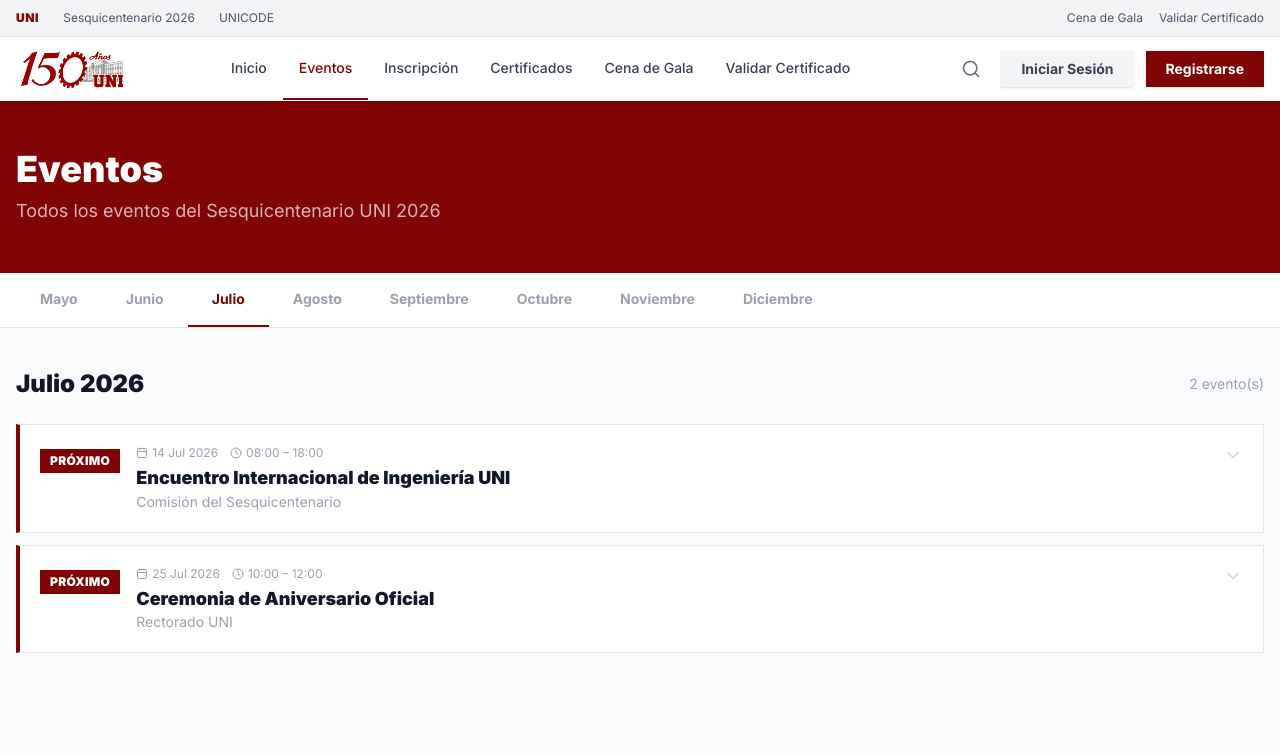
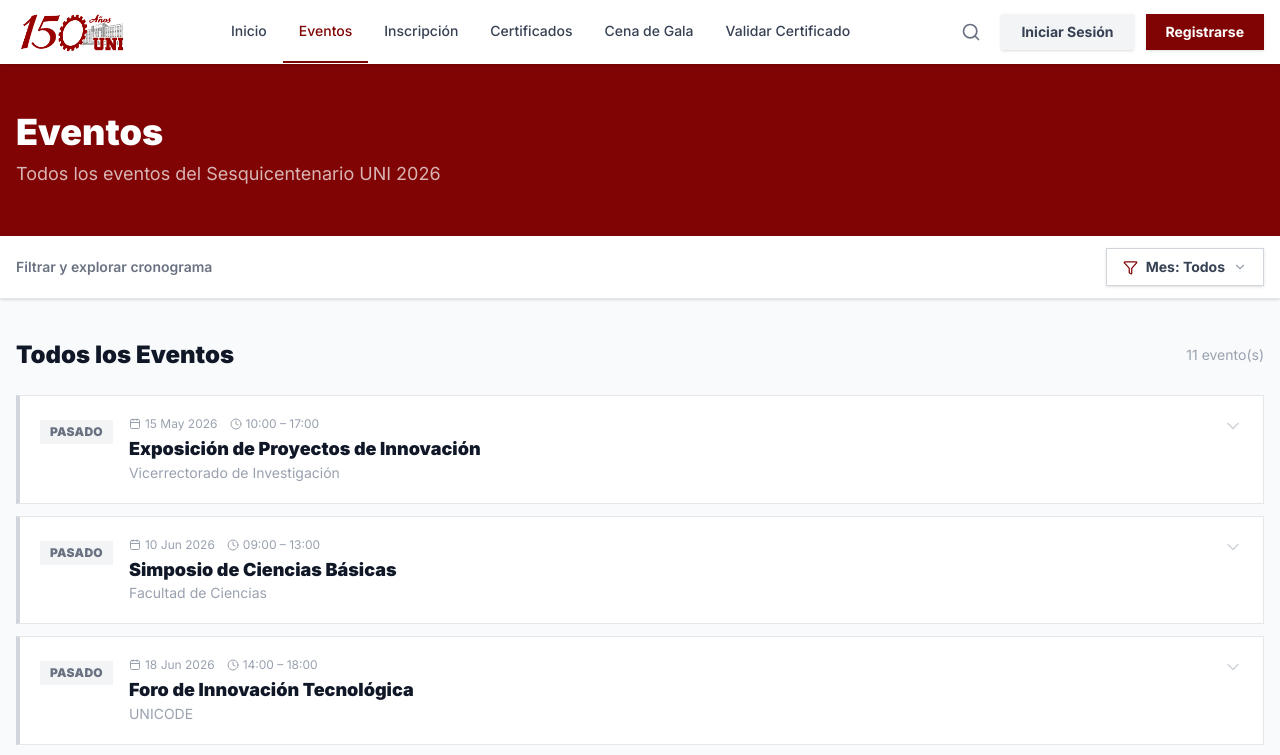
Before and after one commit to jeannrf/Sesquitec-UNI, a React (Vite) app: page /cronograma in a window 1280 px wide. Shown: the top 755 px of the page. Built offline with nearby package versions, Linux system fonts and the light colour scheme.

Commit message:
refactor(eventos): Added a filter and deleted the header

```diff
--- a/src/components/layout/Header.jsx
+++ b/src/components/layout/Header.jsx
@@ -51,21 +51,6 @@
 
   return (
     <header className="bg-white shadow-sm sticky top-0 z-50">
-      {/* Top bar */}
-      <div className="bg-gray-100 border-b border-gray-200">
-        <div className="max-w-7xl mx-auto px-4 flex items-center justify-between h-9 text-xs text-gray-600">
-          <div className="flex items-center gap-6">
-            <span className="font-black text-[#800404] uppercase tracking-wider">UNI</span>
-            <span className="hidden sm:inline">Sesquicentenario 2026</span>
-            <span className="hidden sm:inline">UNICODE</span>
-          </div>
-          <div className="flex items-center gap-4">
-            <Link to="/cena-gala" className="hover:text-[#800404] transition-colors">Cena de Gala</Link>
-            <Link to="/validar" className="hover:text-[#800404] transition-colors">Validar Certificado</Link>
-          </div>
-        </div>
-      </div>
-
       {/* Main nav */}
       <div className="max-w-7xl mx-auto px-4 flex items-center justify-between h-16">
         <Link to="/" className="flex items-center shrink-0">
--- a/src/pages/Cronograma.jsx
+++ b/src/pages/Cronograma.jsx
@@ -1,9 +1,9 @@
-import { useState } from 'react'
+import { useState, useRef, useEffect } from 'react'
 import { Link } from 'react-router-dom'
-import { ChevronDown, ChevronUp, MapPin, Clock, Calendar, ExternalLink, Play } from 'lucide-react'
+import { ChevronDown, ChevronUp, MapPin, Clock, Calendar, ExternalLink, Play, Filter } from 'lucide-react'
 import { db } from '../services/db'
 
-const months = ['Mayo', 'Junio', 'Julio', 'Agosto', 'Septiembre', 'Octubre', 'Noviembre', 'Diciembre']
+const months = ['Todos', 'Mayo', 'Junio', 'Julio', 'Agosto', 'Septiembre', 'Octubre', 'Noviembre', 'Diciembre']
 
 function EventCard({ event }) {
   const [open, setOpen] = useState(false)
@@ -138,7 +138,20 @@
 }
 
 export default function Cronograma() {
-  const [activeMonth, setActiveMonth] = useState('Julio')
+  const [activeMonth, setActiveMonth] = useState('Todos')
+  const [filterDropdownOpen, setFilterDropdownOpen] = useState(false)
+  const filterDropdownRef = useRef(null)
+
+  // Close dropdown on click outside
+  useEffect(() => {
+    function handleClickOutside(event) {
+      if (filterDropdownRef.current && !filterDropdownRef.current.contains(event.target)) {
+        setFilterDropdownOpen(false)
+      }
+    }
+    document.addEventListener('mousedown', handleClickOutside)
+    return () => document.removeEventListener('mousedown', handleClickOutside)
+  }, [])
 
   // Cargar eventos desde localStorage
   const dbEvents = db.getEvents()
@@ -172,7 +185,9 @@
     eventsByMonth[month].push(ev)
   })
 
-  const currentEvents = eventsByMonth[activeMonth] || []
+  const currentEvents = activeMonth === 'Todos'
+    ? dbEvents
+    : (eventsByMonth[activeMonth] || [])
 
   return (
     <div className="min-h-screen bg-gray-50">
@@ -184,29 +199,50 @@
         </div>
       </div>
 
-      {/* Month tabs */}
-      <div className="bg-white border-b border-gray-200 sticky top-16 z-40">
-        <div className="max-w-7xl mx-auto px-4 flex gap-0 overflow-x-auto">
-          {months.map(m => (
+      {/* Filters bar */}
+      <div className="bg-white border-b border-gray-200 sticky top-16 z-40 py-3 shadow-sm">
+        <div className="max-w-7xl mx-auto px-4 flex justify-between items-center">
+          <span className="text-sm font-semibold text-gray-500">
+            Filtrar y explorar cronograma
+          </span>
+          <div className="relative" ref={filterDropdownRef}>
             <button
-              key={m}
-              onClick={() => setActiveMonth(m)}
-              className={`shrink-0 px-6 py-4 text-sm font-bold border-b-2 transition-colors ${
-                activeMonth === m
-                  ? 'border-[#800404] text-[#800404]'
-                  : 'border-transparent text-gray-400 hover:text-gray-900'
-              }`}
+              onClick={() => setFilterDropdownOpen(!filterDropdownOpen)}
+              className="flex items-center gap-2 border border-gray-300 px-4 py-2 hover:border-gray-400 hover:bg-gray-50 transition-all cursor-pointer font-bold text-sm text-gray-700 bg-white rounded-none shadow-sm"
             >
-              {m}
+              <Filter size={15} className="text-[#800404]" />
+              <span>Mes: {activeMonth}</span>
+              <ChevronDown size={14} className={`text-gray-400 transition-transform ${filterDropdownOpen ? 'rotate-180' : ''}`} />
             </button>
-          ))}
+
+            {filterDropdownOpen && (
+              <div className="absolute right-0 mt-2 w-48 bg-white border border-gray-200 shadow-xl z-50 py-1 max-h-60 overflow-y-auto animate-in fade-in slide-in-from-top-1 duration-150">
+                {months.map(m => (
+                  <button
+                    key={m}
+                    onClick={() => {
+                      setActiveMonth(m)
+                      setFilterDropdownOpen(false)
+                    }}
+                    className={`w-full text-left px-4 py-2.5 text-sm hover:bg-red-50 hover:text-[#800404] transition-colors ${
+                      activeMonth === m ? 'font-bold text-[#800404] bg-red-50/50' : 'text-gray-700'
+                    }`}
+                  >
+                    {m}
+                  </button>
+                ))}
+              </div>
+            )}
+          </div>
         </div>
       </div>
 
       {/* Events list */}
       <div className="max-w-7xl mx-auto px-4 py-10">
         <div className="flex items-center justify-between mb-6">
-          <h2 className="text-2xl font-black text-gray-900">{activeMonth} 2026</h2>
+          <h2 className="text-2xl font-black text-gray-900">
+            {activeMonth === 'Todos' ? 'Todos los Eventos' : `${activeMonth} 2026`}
+          </h2>
           <span className="text-sm text-gray-400">
             {currentEvents.length} evento(s)
           </span>
@@ -215,7 +251,9 @@
         {currentEvents.length === 0 ? (
           <div className="text-center py-20 text-gray-300">
             <Calendar size={48} className="mx-auto mb-4 opacity-30" />
-            <p className="text-lg text-gray-400">No hay eventos programados para {activeMonth}</p>
+            <p className="text-lg text-gray-400">
+              {activeMonth === 'Todos' ? 'No hay eventos programados' : `No hay eventos programados para ${activeMonth}`}
+            </p>
           </div>
         ) : (
           <div className="space-y-3">
```
